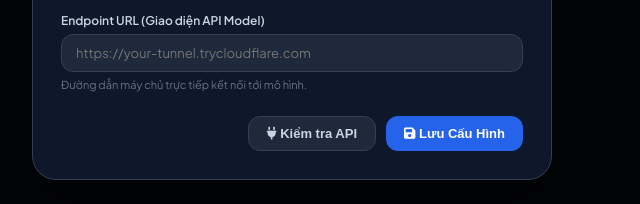
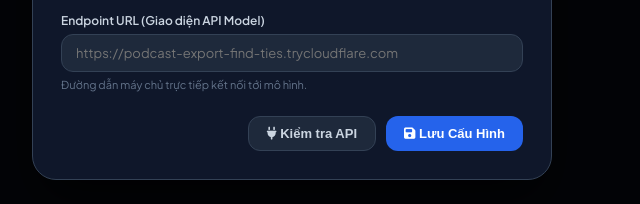
Before and after one commit to SYNEXAN/FrontendFlood, a website: page frontend/index.html in a window 1280 px wide. Both pictures are taken after a click on the button 1235 px from the left and 37 px from the top of the page. Shown: the part 439-643 px from the top of the page, 348-988 px from the left. Drawn offline with Linux system fonts and the light colour scheme; no server answers.

```diff
--- a/frontend/index.html
+++ b/frontend/index.html
@@ -605,7 +605,7 @@
 
       <div class="form-group">
         <label class="form-label">Endpoint URL (Giao diện API Model)</label>
-        <input type="url" id="inputNgrokUrl" class="form-input" placeholder="https://your-tunnel.trycloudflare.com">
+        <input type="url" id="inputNgrokUrl" class="form-input" placeholder="https://podcast-export-find-ties.trycloudflare.com">
         <div class="form-tip">Đường dẫn máy chủ trực tiếp kết nối tới mô hình.</div>
       </div>
 
```
Also changed, not shown: frontend/public/index.html (+1 -1 lines).
